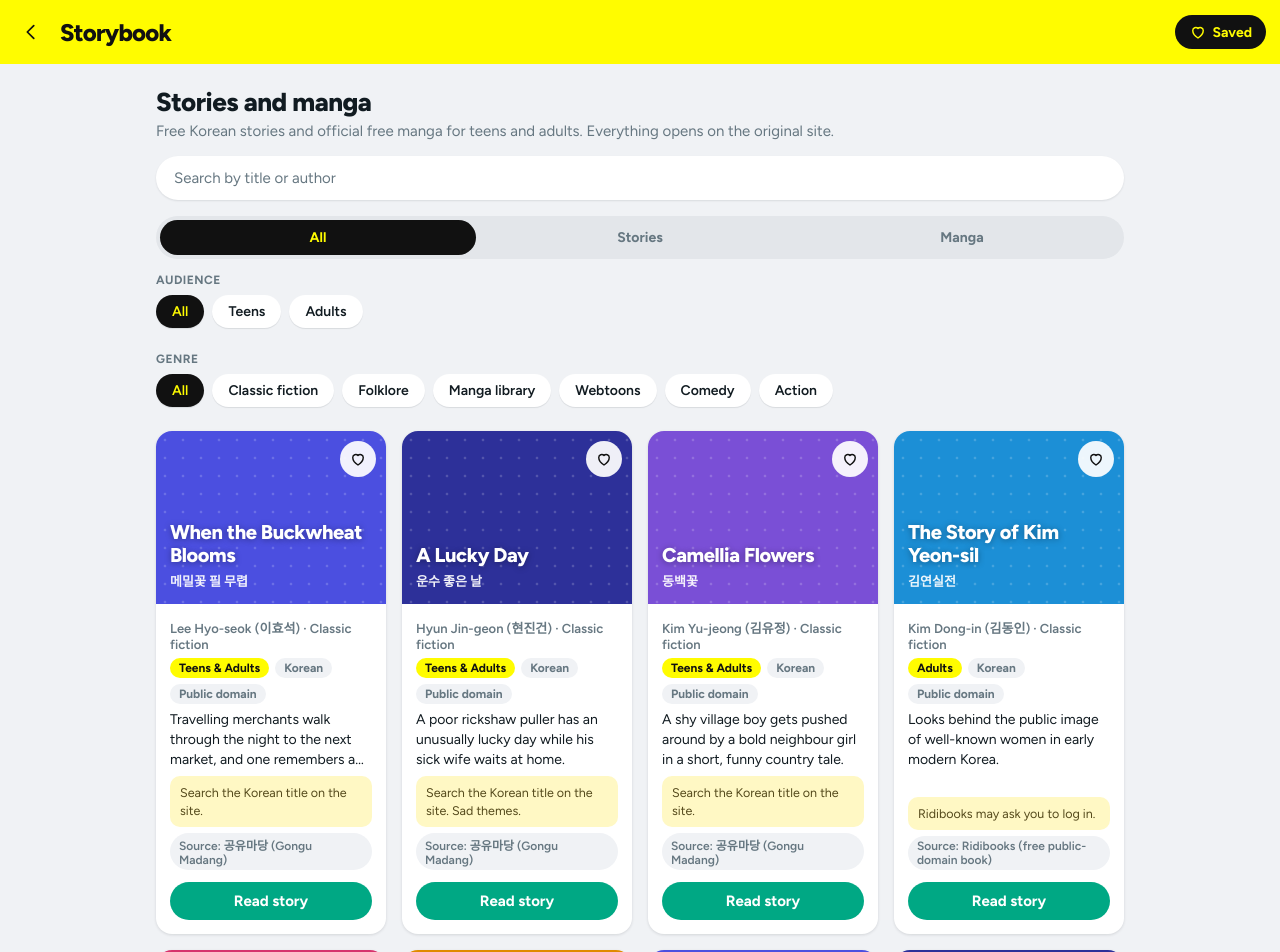
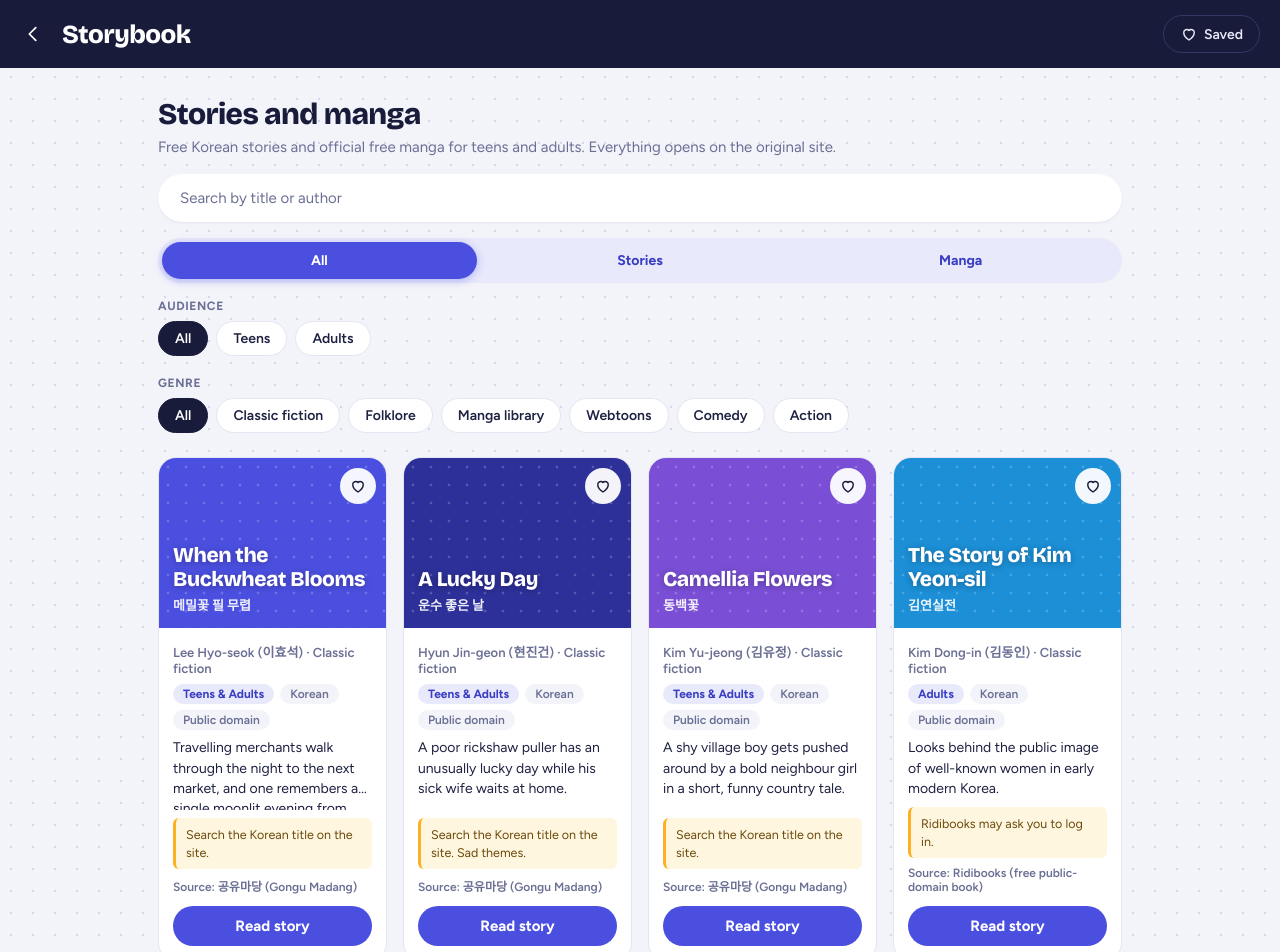
Before and after one commit to Ajam-1/StudentChatHub, a plain HTML site: page frontend/storybook.html in a window 1280 px wide. Shown: the top 952 px of the page. Drawn offline with nearby package versions, Linux system fonts and the light colour scheme.

Commit message:
Update storybook.css

```diff
--- a/frontend/storybook.css
+++ b/frontend/storybook.css
@@ -1,23 +1,36 @@
 /* ==========================================================
-   ChatHub - storybook.css
-   Same look as chat.css / chathub.css: yellow top bar,
-   green action buttons, rounded friendly shapes.
+   ChatHub - storybook.css  (indigo design)
+   Same look as chathub.css: ink top bar, indigo buttons,
+   marigold accent, dotted notebook background.
+
+   Palette
+     ink       #181B3A  top bar
+     paper     #F3F4FA  page background
+     indigo    #4B4FE0  buttons, active filters
+     marigold  #FFB020  accent
+   Type: Bricolage Grotesque (headings) + Figtree (body)
    ========================================================== */
 
-@import url("https://fonts.googleapis.com/css2?family=Figtree:wght@400;500;600;700;800&display=swap");
+@import url("https://fonts.googleapis.com/css2?family=Bricolage+Grotesque:opsz,wght@12..96,600;12..96,800&family=Figtree:wght@400;500;600;700&display=swap");
 
 :root {
-    --snap: #fffc00;
-    --black: #111111;
+    --ink: #181b3a;
+    --ink-soft: #242852;
+    --paper: #f3f4fa;
+    --dot: #d3d6ec;
     --white: #ffffff;
-    --page: #f0f2f5;
-    --green: #00a884;
-    --green-dark: #008f6f;
-    --text: #111b21;
-    --muted: #667781;
-    --line: #e9edef;
+    --line: #e3e5f3;
+    --indigo: #4b4fe0;
+    --indigo-dark: #3a3ec2;
+    --indigo-soft: #e8e9fb;
+    --marigold: #ffb020;
+    --green: #2fbf71;
+    --text: #1e2142;
+    --muted: #6b6f94;
+    --on-dark: #e8e9f7;
 
-    --font: "Figtree", "Segoe UI", system-ui, -apple-system, sans-serif;
+    --font-head: "Bricolage Grotesque", "Segoe UI", system-ui, sans-serif;
+    --font-body: "Figtree", "Segoe UI", system-ui, sans-serif;
 }
 
 *,
@@ -35,10 +48,12 @@ html {
 body {
     min-height: 100vh;
     min-height: 100dvh;
-    font-family: var(--font);
+    font-family: var(--font-body);
     font-size: 15px;
     color: var(--text);
-    background: var(--page);
+    background-color: var(--paper);
+    background-image: radial-gradient(var(--dot) 1.2px, transparent 1.2px);
+    background-size: 22px 22px;
     -webkit-font-smoothing: antialiased;
 }
 
@@ -55,7 +70,7 @@ button {
 }
 
 :focus-visible {
-    outline: 3px solid var(--black);
+    outline: 3px solid var(--marigold);
     outline-offset: 2px;
 }
 
@@ -79,10 +94,10 @@ svg {
     display: flex;
     align-items: center;
     gap: 8px;
-    height: 64px;
-    padding: 0 14px 0 10px;
-    background: var(--snap);
-    color: var(--black);
+    height: 68px;
+    padding: 0 20px 0 12px;
+    background: var(--ink);
+    color: var(--on-dark);
 }
 
 .back {
@@ -91,35 +106,49 @@ svg {
     width: 42px;
     height: 42px;
     border-radius: 50%;
-    color: var(--black);
+    color: var(--white);
+    transition: background 0.15s ease;
 }
 
 .back:hover {
-    background: rgba(0, 0, 0, 0.08);
+    background: var(--ink-soft);
 }
 
 .top-bar h1 {
     flex: 1;
-    font-size: 24px;
+    font-family: var(--font-head);
+    font-size: 26px;
     font-weight: 800;
-    letter-spacing: -0.03em;
+    letter-spacing: -0.02em;
+    color: var(--white);
 }
 
 .saved-toggle {
     display: flex;
     align-items: center;
     gap: 6px;
-    padding: 8px 14px;
+    padding: 9px 16px;
+    border: 1px solid #323768;
     border-radius: 999px;
-    background: var(--black);
-    color: var(--snap);
-    font-weight: 700;
+    color: var(--on-dark);
+    font-weight: 600;
     font-size: 14px;
+    transition: background 0.15s ease, border-color 0.15s ease;
+}
+
+.saved-toggle:hover {
+    background: var(--ink-soft);
 }
 
 .saved-toggle svg {
     width: 18px;
     height: 18px;
+}
+
+.saved-toggle[aria-pressed="true"] {
+    background: var(--marigold);
+    border-color: var(--marigold);
+    color: var(--ink);
 }
 
 .saved-toggle[aria-pressed="true"] svg {
@@ -133,31 +162,34 @@ main {
     width: 100%;
     max-width: 1000px;
     margin: 0 auto;
-    padding: 22px 16px 50px;
+    padding: 28px 18px 50px;
 }
 
 .intro h2 {
-    margin-bottom: 4px;
-    font-size: 26px;
+    margin-bottom: 6px;
+    font-family: var(--font-head);
+    font-size: 30px;
     font-weight: 800;
     letter-spacing: -0.02em;
+    color: var(--ink);
 }
 
 .intro p {
-    margin-bottom: 16px;
+    margin-bottom: 18px;
     color: var(--muted);
 }
 
 #story-search {
     display: block;
     width: 100%;
-    height: 44px;
-    padding: 0 18px;
-    border: 0;
+    height: 48px;
+    padding: 0 20px;
+    border: 2px solid transparent;
     border-radius: 999px;
     background: var(--white);
-    box-shadow: 0 1px 2px rgba(11, 20, 26, 0.1);
+    box-shadow: 0 1px 2px rgba(24, 27, 58, 0.08);
     outline: none;
+    transition: border-color 0.15s ease;
 }
 
 #story-search::placeholder {
@@ -165,16 +197,57 @@ main {
 }
 
 #story-search:focus {
-    box-shadow: inset 0 0 0 2px var(--black);
+    border-color: var(--indigo);
 }
 
 
-/* ---------- Genre chips ---------- */
+/* ---------- Type tabs ---------- */
+
+.tabs {
+    display: flex;
+    gap: 6px;
+    margin: 16px 0 4px;
+    padding: 4px;
+    border-radius: 999px;
+    background: var(--indigo-soft);
+}
+
+.tab {
+    flex: 1;
+    padding: 10px 12px;
+    border-radius: 999px;
+    font-weight: 700;
+    font-size: 14px;
+    color: var(--indigo-dark);
+    transition: background 0.15s ease, color 0.15s ease;
+}
+
+.tab:hover {
+    background: rgba(75, 79, 224, 0.1);
+}
+
+.tab[aria-pressed="true"] {
+    background: var(--indigo);
+    color: var(--white);
+    box-shadow: 0 2px 8px rgba(75, 79, 224, 0.35);
+}
+
+
+/* ---------- Filter chips ---------- */
+
+.filter-label {
+    margin: 16px 0 -6px;
+    font-size: 12px;
+    font-weight: 700;
+    letter-spacing: 0.05em;
+    text-transform: uppercase;
+    color: var(--muted);
+}
 
 .chips {
     display: flex;
     gap: 8px;
-    margin: 14px 0 20px;
+    margin: 14px 0 6px;
     padding-bottom: 4px;
     overflow-x: auto;
     scrollbar-width: none;
@@ -187,22 +260,23 @@ main {
 .chip {
     flex: none;
     padding: 8px 16px;
+    border: 1px solid var(--line);
     border-radius: 999px;
     background: var(--white);
     color: var(--text);
     font-weight: 600;
     font-size: 14px;
-    box-shadow: 0 1px 1px rgba(11, 20, 26, 0.1);
-    transition: background 0.15s ease;
+    transition: background 0.15s ease, border-color 0.15s ease;
 }
 
 .chip:hover {
-    background: #e7e9ec;
+    border-color: var(--indigo);
 }
 
 .chip[aria-pressed="true"] {
-    background: var(--black);
-    color: var(--snap);
+    background: var(--ink);
+    border-color: var(--ink);
+    color: var(--white);
 }
 
 
@@ -210,23 +284,25 @@ main {
 
 .story-grid {
     display: grid;
-    grid-template-columns: repeat(auto-fill, minmax(210px, 1fr));
+    grid-template-columns: repeat(auto-fill, minmax(220px, 1fr));
     gap: 16px;
+    margin-top: 20px;
 }
 
 .story {
     display: flex;
     flex-direction: column;
     overflow: hidden;
-    border-radius: 16px;
+    border: 1px solid var(--line);
+    border-radius: 18px;
     background: var(--white);
-    box-shadow: 0 1px 3px rgba(11, 20, 26, 0.12);
-    transition: transform 0.15s ease, box-shadow 0.15s ease;
+    transition: transform 0.15s ease, box-shadow 0.15s ease, border-color 0.15s ease;
 }
 
 .story:hover {
     transform: translateY(-3px);
-    box-shadow: 0 8px 20px rgba(11, 20, 26, 0.14);
+    border-color: var(--indigo);
+    box-shadow: 0 10px 24px rgba(75, 79, 224, 0.16);
 }
 
 /* Cover: uses the image if there is one, otherwise a colour block */
@@ -245,17 +321,31 @@ main {
     content: "";
     position: absolute;
     inset: 0;
-    background-image: radial-gradient(rgba(255, 255, 255, 0.18) 1.5px, transparent 1.6px);
+    background-image: radial-gradient(rgba(255, 255, 255, 0.2) 1.5px, transparent 1.6px);
     background-size: 18px 18px;
+}
+
+.cover-text {
+    position: relative;
 }
 
 .cover-title {
     position: relative;
-    font-size: 20px;
+    font-family: var(--font-head);
+    font-size: 21px;
     font-weight: 800;
-    line-height: 1.15;
+    line-height: 1.12;
     letter-spacing: -0.02em;
-    text-shadow: 0 1px 6px rgba(0, 0, 0, 0.35);
+    text-shadow: 0 1px 6px rgba(0, 0, 0, 0.3);
+}
+
+.cover-ko {
+    position: relative;
+    display: block;
+    margin-top: 4px;
+    font-size: 13px;
+    font-weight: 600;
+    opacity: 0.92;
 }
 
 .heart {
@@ -267,8 +357,8 @@ main {
     width: 36px;
     height: 36px;
     border-radius: 50%;
-    background: rgba(255, 255, 255, 0.92);
-    color: var(--black);
+    background: rgba(255, 255, 255, 0.94);
+    color: var(--ink);
     transition: transform 0.1s ease;
 }
 
@@ -293,7 +383,7 @@ main {
     display: flex;
     flex: 1;
     flex-direction: column;
-    gap: 6px;
+    gap: 8px;
     padding: 14px;
 }
 
@@ -301,6 +391,27 @@ main {
     font-size: 13px;
     font-weight: 600;
     color: var(--muted);
+}
+
+.badges {
+    display: flex;
+    flex-wrap: wrap;
+    gap: 6px;
+}
+
+.badge {
+    padding: 3px 10px;
+    border-radius: 999px;
+    background: var(--indigo-soft);
+    color: var(--indigo-dark);
+    font-size: 12px;
+    font-weight: 700;
+}
+
+.badge.plain {
+    background: var(--paper);
+    color: var(--muted);
+    font-weight: 600;
 }
 
 .story-summary {
@@ -313,48 +424,75 @@ main {
     overflow: hidden;
 }
 
+.story-note {
+    padding: 8px 10px;
+    border-left: 3px solid var(--marigold);
+    border-radius: 6px;
+    background: #fff6e0;
+    font-size: 12.5px;
+    line-height: 1.4;
+    color: #6a4a0a;
+}
+
 .story-source {
     display: inline-block;
     align-self: flex-start;
-    padding: 3px 9px;
-    border-radius: 999px;
-    background: var(--page);
-    color: var(--muted);
     font-size: 12px;
     font-weight: 600;
+    color: var(--muted);
 }
 
 .read-btn {
     display: block;
-    margin-top: 6px;
-    padding: 10px 14px;
+    margin-top: 4px;
+    padding: 11px 14px;
     border-radius: 999px;
-    background: var(--green);
+    background: var(--indigo);
     color: var(--white);
     font-weight: 700;
     text-align: center;
     text-decoration: none;
-    transition: background 0.15s ease;
+    transition: background 0.15s ease, transform 0.1s ease;
 }
 
 .read-btn:hover {
-    background: var(--green-dark);
+    background: var(--indigo-dark);
+}
+
+.read-btn:active {
+    transform: scale(0.97);
 }
 
 
-/* ---------- Empty state and footer ---------- */
+/* ---------- Empty state, notice, footer ---------- */
 
 .empty {
     grid-column: 1 / -1;
-    padding: 30px 20px;
+    padding: 28px 20px;
+    border: 2px dashed var(--dot);
     border-radius: 16px;
     background: var(--white);
     text-align: center;
     color: var(--muted);
 }
 
+.notice {
+    margin-top: 26px;
+    padding: 16px 18px;
+    border-radius: 16px;
+    background: var(--white);
+    border: 1px solid var(--line);
+    font-size: 13.5px;
+    line-height: 1.55;
+    color: var(--muted);
+}
+
+.notice strong {
+    color: var(--ink);
+}
+
 .credits {
-    margin-top: 32px;
+    margin-top: 28px;
     font-size: 13px;
     text-align: center;
     color: var(--muted);
@@ -367,18 +505,32 @@ main {
     .top-bar {
         height: calc(60px + env(safe-area-inset-top, 0px));
         padding-top: env(safe-area-inset-top, 0px);
+        padding-right: 12px;
+    }
+
+    .top-bar h1 {
+        font-size: 23px;
+    }
+
+    .saved-toggle {
+        padding: 8px 13px;
     }
 
     main {
-        padding: 18px 12px calc(40px + env(safe-area-inset-bottom, 0px));
+        padding: 22px 12px calc(40px + env(safe-area-inset-bottom, 0px));
     }
 
     .intro h2 {
-        font-size: 23px;
+        font-size: 25px;
     }
 
     #story-search {
         font-size: 16px; /* stops iPhones zooming on focus */
+    }
+
+    .tab {
+        padding: 9px 6px;
+        font-size: 13px;
     }
 
     .story-grid {
@@ -414,105 +566,3 @@ main {
         transition: none !important;
     }
 }
-
-
-/* ==========================================================
-   ADDITIONS: type tabs, audience chips, badges
-   ========================================================== */
-
-.tabs {
-    display: flex;
-    gap: 6px;
-    margin: 16px 0 4px;
-    padding: 4px;
-    border-radius: 999px;
-    background: #e3e6ea;
-}
-
-.tab {
-    flex: 1;
-    padding: 9px 12px;
-    border-radius: 999px;
-    font-weight: 700;
-    font-size: 14px;
-    color: var(--muted);
-    transition: background 0.15s ease, color 0.15s ease;
-}
-
-.tab[aria-pressed="true"] {
-    background: var(--black);
-    color: var(--snap);
-}
-
-.filter-label {
-    margin: 14px 0 -6px;
-    font-size: 12px;
-    font-weight: 700;
-    letter-spacing: 0.04em;
-    text-transform: uppercase;
-    color: var(--muted);
-}
-
-.badges {
-    display: flex;
-    flex-wrap: wrap;
-    gap: 6px;
-}
-
-.badge {
-    padding: 3px 9px;
-    border-radius: 999px;
-    background: var(--snap);
-    color: var(--black);
-    font-size: 12px;
-    font-weight: 700;
-}
-
-.badge.plain {
-    background: var(--page);
-    color: var(--muted);
-}
-
-.cover-ko {
-    position: relative;
-    display: block;
-    margin-top: 4px;
-    font-size: 13px;
-    font-weight: 600;
-    opacity: 0.92;
-}
-
-.cover-text {
-    position: relative;
-}
-
-.story-note {
-    padding: 8px 10px;
-    border-radius: 10px;
-    background: #fff8c4;
-    font-size: 12.5px;
-    line-height: 1.4;
-    color: #54491b;
-}
-
-.notice {
-    margin-top: 22px;
-    padding: 14px 16px;
-    border-radius: 14px;
-    background: var(--white);
-    font-size: 13.5px;
-    line-height: 1.5;
-    color: var(--muted);
-    box-shadow: 0 1px 2px rgba(11, 20, 26, 0.08);
-}
-
-.notice strong {
-    color: var(--text);
-}
-
-@media (max-width: 560px) {
-    .tab {
-        padding: 8px 6px;
-        font-size: 13px;
-    }
-}
```
